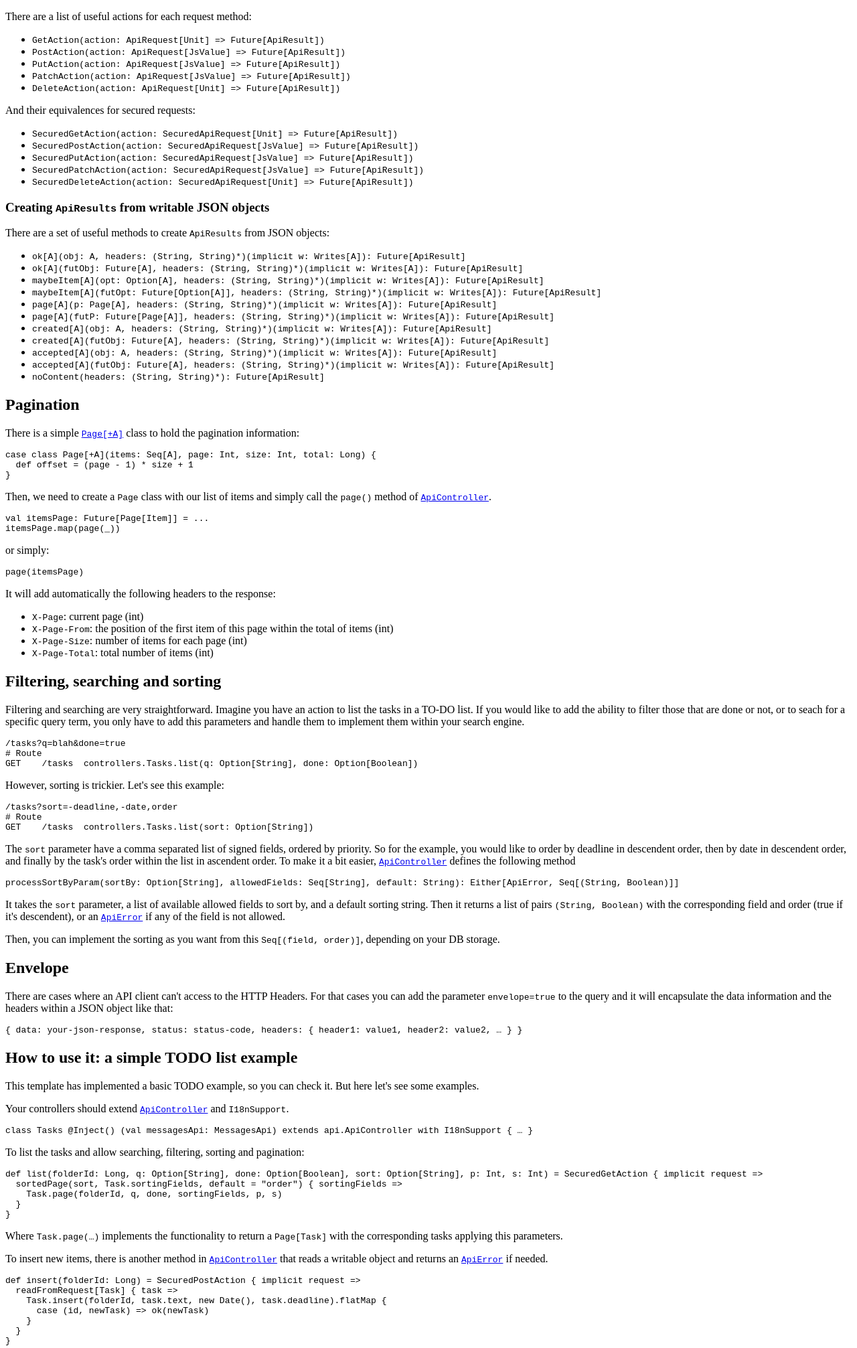
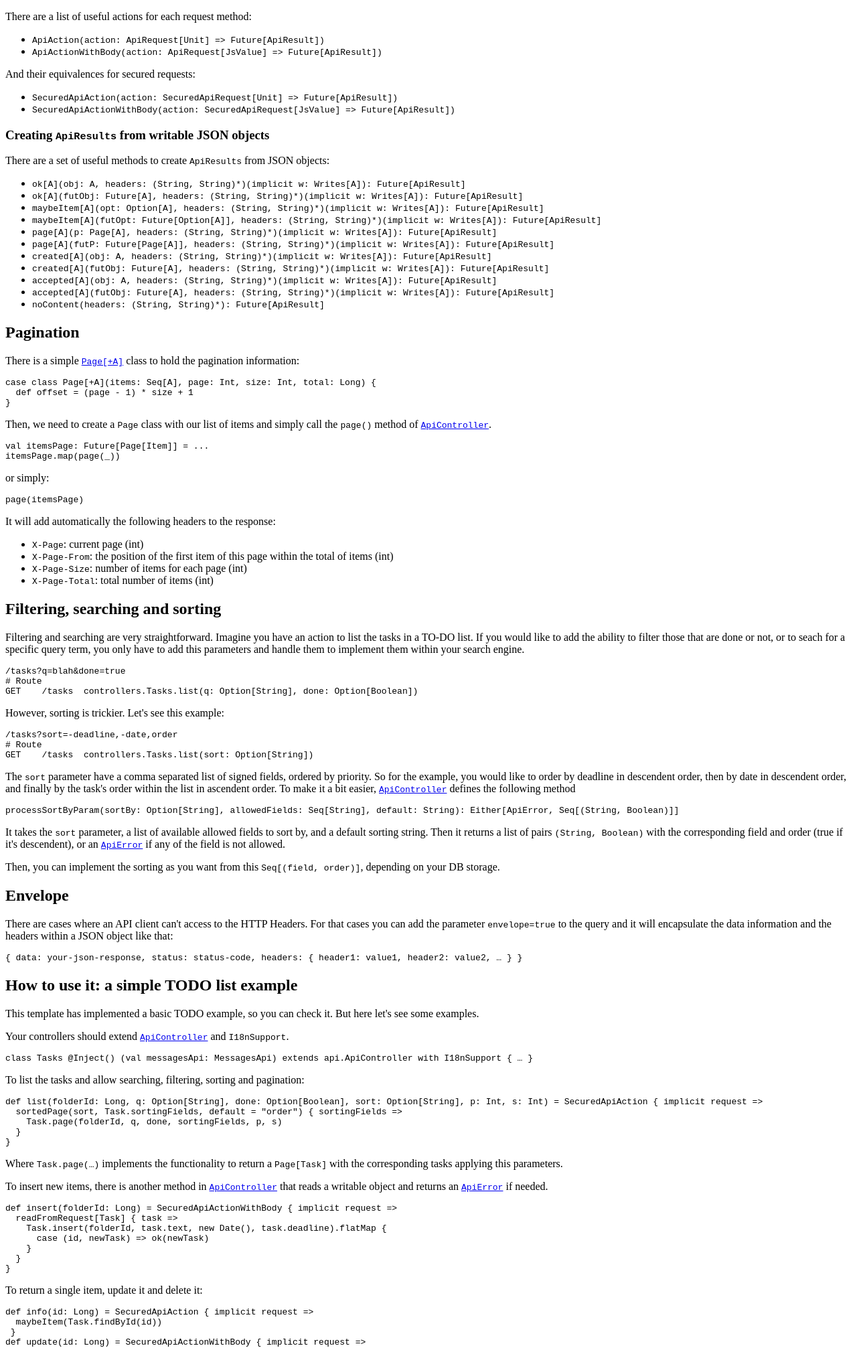
Before and after one commit to adrianhurt/play-api-rest-seed, a plain HTML site: page tutorial/index.html in a window 1280 px wide. Shown: the part 1920-3933 px from the top of the page at 67% size. Drawn offline with Linux system fonts and the light colour scheme.

Commit message:
Update readme file

```diff
--- a/tutorial/index.html
+++ b/tutorial/index.html
@@ -142,21 +142,15 @@
 				There are a list of useful actions for each request method:
 			</p>
 			<ul>
-				<li><code>GetAction(action: ApiRequest[Unit] => Future[ApiResult])</code></li>
-				<li><code>PostAction(action: ApiRequest[JsValue] => Future[ApiResult])</code></li>
-				<li><code>PutAction(action: ApiRequest[JsValue] => Future[ApiResult])</code></li>
-				<li><code>PatchAction(action: ApiRequest[JsValue] => Future[ApiResult])</code></li>
-				<li><code>DeleteAction(action: ApiRequest[Unit] => Future[ApiResult])</code></li>
+				<li><code>ApiAction(action: ApiRequest[Unit] => Future[ApiResult])</code></li>
+				<li><code>ApiActionWithBody(action: ApiRequest[JsValue] => Future[ApiResult])</code></li>
 			</ul>
 			<p>
 				And their equivalences for secured requests:
 			</p>
 			<ul>
-				<li><code>SecuredGetAction(action: SecuredApiRequest[Unit] => Future[ApiResult])</code></li>
-				<li><code>SecuredPostAction(action: SecuredApiRequest[JsValue] => Future[ApiResult])</code></li>
-				<li><code>SecuredPutAction(action: SecuredApiRequest[JsValue] => Future[ApiResult])</code></li>
-				<li><code>SecuredPatchAction(action: SecuredApiRequest[JsValue] => Future[ApiResult])</code></li>
-				<li><code>SecuredDeleteAction(action: SecuredApiRequest[Unit] => Future[ApiResult])</code></li>
+				<li><code>SecuredApiAction(action: SecuredApiRequest[Unit] => Future[ApiResult])</code></li>
+				<li><code>SecuredApiActionWithBody(action: SecuredApiRequest[JsValue] => Future[ApiResult])</code></li>
 			</ul>
 			<h3>Creating <code>ApiResults</code> from writable JSON objects</h3>
 			<p>
@@ -251,7 +245,7 @@ GET    /tasks  controllers.Tasks.list(sort: Option[String])</pre></code>
 			<p>
 				To list the tasks and allow searching, filtering, sorting and pagination:
 			</p>
-<pre><code>def list(folderId: Long, q: Option[String], done: Option[Boolean], sort: Option[String], p: Int, s: Int) = SecuredGetAction { implicit request =>
+<pre><code>def list(folderId: Long, q: Option[String], done: Option[Boolean], sort: Option[String], p: Int, s: Int) = SecuredApiAction { implicit request =>
   sortedPage(sort, Task.sortingFields, default = "order") { sortingFields =>
     Task.page(folderId, q, done, sortingFields, p, s)
   }
@@ -262,7 +256,7 @@ GET    /tasks  controllers.Tasks.list(sort: Option[String])</pre></code>
 			<p>
 				To insert new items, there is another method in <a href="#code/app/api/ApiController.scala" class="shortcut"><code>ApiController</code></a> that reads a writable object and returns an <a href="#code/app/api/ApiError.scala" class="shortcut"><code>ApiError</code></a> if needed.
 			</p>
-<pre><code>def insert(folderId: Long) = SecuredPostAction { implicit request =>
+<pre><code>def insert(folderId: Long) = SecuredApiActionWithBody { implicit request =>
   readFromRequest[Task] { task =>
     Task.insert(folderId, task.text, new Date(), task.deadline).flatMap {
       case (id, newTask) => ok(newTask)
@@ -272,17 +266,17 @@ GET    /tasks  controllers.Tasks.list(sort: Option[String])</pre></code>
 			<p>
 				To return a single item, update it and delete it:
 			</p>
-<pre><code>def info(id: Long) = SecuredGetAction { implicit request =>
+<pre><code>def info(id: Long) = SecuredApiAction { implicit request =>
   maybeItem(Task.findById(id))
  }
-def update(id: Long) = SecuredPutAction { implicit request =>
+def update(id: Long) = SecuredApiActionWithBody { implicit request =>
   readFromRequest[Task] { task =>
     Task.basicUpdate(id, task.text, task.deadline).flatMap { isOk =>
       if (isOk) noContent() else errorInternal
     }
   }
 }
-def delete(id: Long) = SecuredDeleteAction { implicit request =>
+def delete(id: Long) = SecuredApiAction { implicit request =>
   Task.delete(id).flatMap { _ =>
     noContent()
   }
```
Also changed, not shown: 1 other file.
